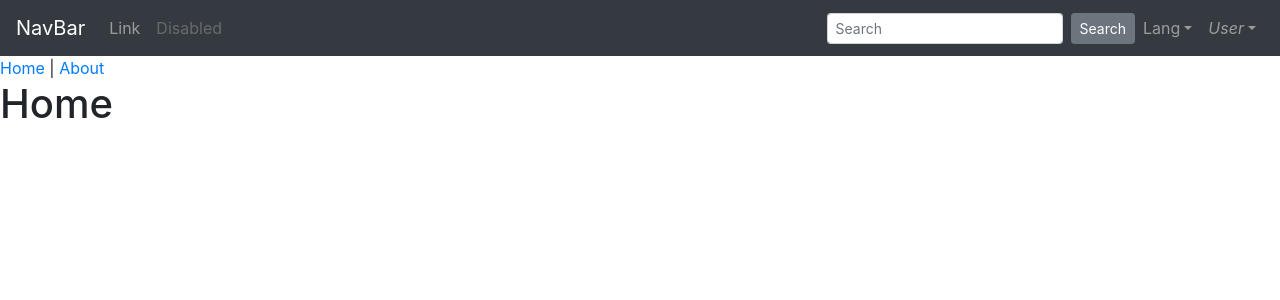
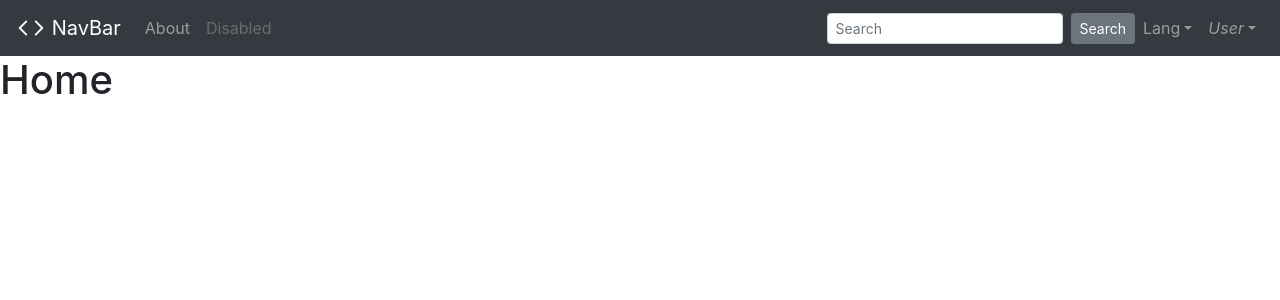
Before and after one commit to BalthazRBlake/single-page-app-vue, a Vue app: page / in a window 1280 px wide. Shown: the top 300 px of the page. Built offline with nearby package versions, Linux system fonts and the light colour scheme.

Commit message:
router-link (:to) for navbar

```diff
--- a/src/App.vue
+++ b/src/App.vue
@@ -1,10 +1,6 @@
 <template>
   <div id="app">
     <NavBar />
-    <div id="nav">
-      <router-link to="/">Home</router-link> |
-      <router-link to="/about">About</router-link>
-    </div>
     <router-view />
   </div>
 </template>
--- a/src/components/NavBar.vue
+++ b/src/components/NavBar.vue
@@ -1,13 +1,20 @@
 <template>
   <div>
     <b-navbar toggleable="lg" type="dark" variant="dark">
-      <b-navbar-brand href="#">NavBar</b-navbar-brand>
+      <b-navbar-brand :to="{ name: 'Home' }">
+        <b-icon-code class="d-inline-block align-top" font-scale="1.5">
+        </b-icon-code>
+        NavBar
+      </b-navbar-brand>
 
       <b-navbar-toggle target="nav-collapse"></b-navbar-toggle>
 
       <b-collapse id="nav-collapse" is-nav>
         <b-navbar-nav>
-          <b-nav-item href="#">Link</b-nav-item>
+          <b-nav-item :to="{ name: 'About' }">
+            About
+          </b-nav-item>
+
           <b-nav-item href="#" disabled>Disabled</b-nav-item>
         </b-navbar-nav>
 
```
